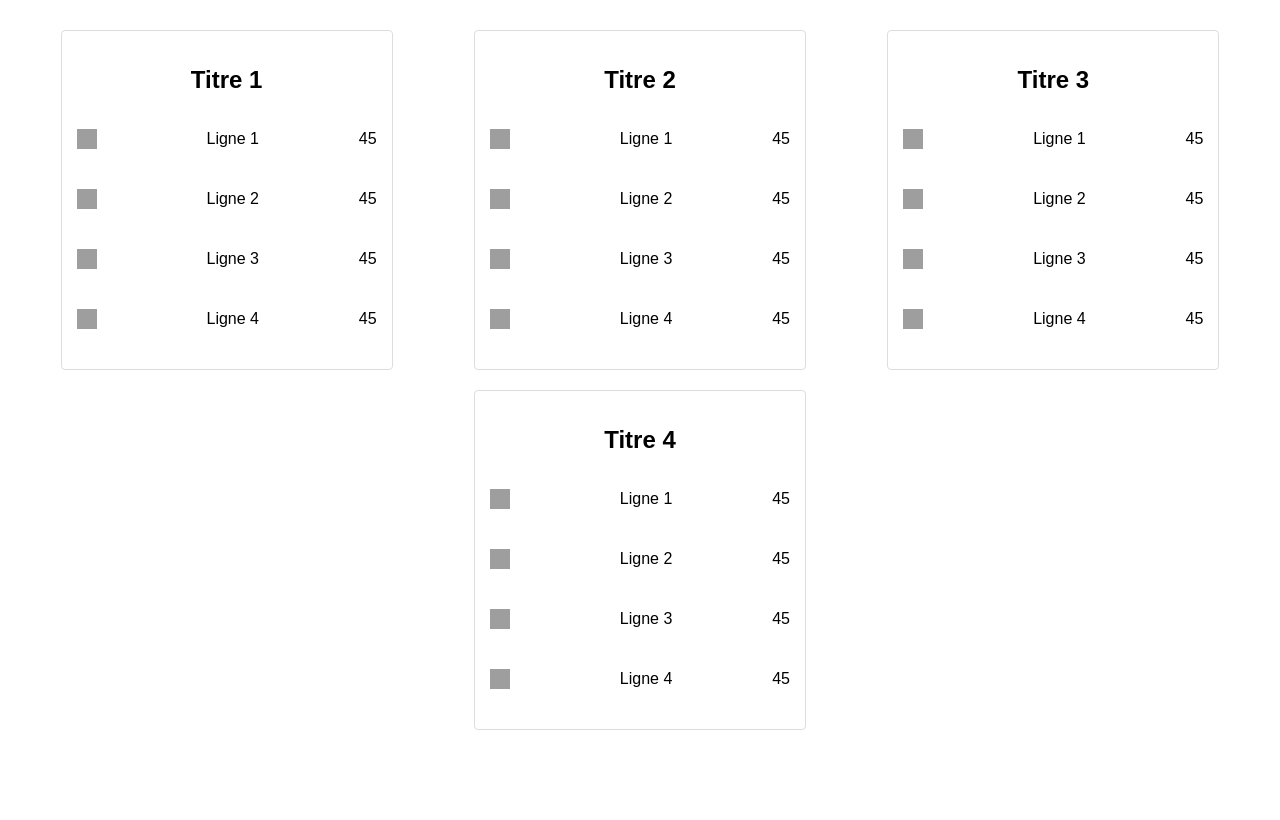
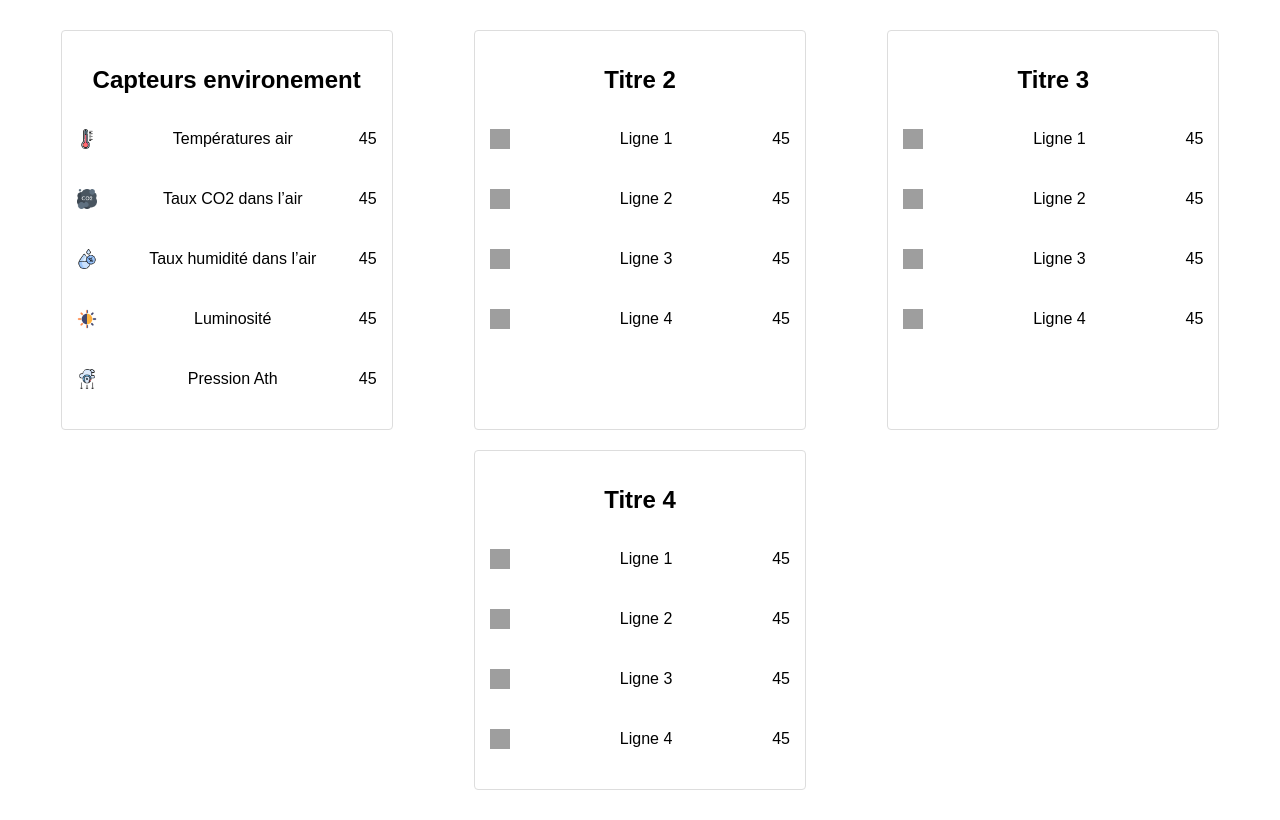
Before and after one commit to eme000/CDA, a Flask app: template 02_Client_leger/WEB_FLASK/app/templates/mini_factory_1_production.html in a window 1280 px wide. Shown: the part 41-861 px from the top of the page. Before the commit the page ends 771 px from the top, so only its background shows below. Run offline with Flask 3, Linux system fonts and the light colour scheme; the template is opened without the code that fills it, so the values that code supplies are empty; grey boxes are pictures that could not be loaded.

Commit message:
list capteur

```diff
--- a/02_Client_leger/WEB_FLASK/app/routes.py
+++ b/02_Client_leger/WEB_FLASK/app/routes.py
@@ -11,7 +11,7 @@ def home():
 def mini_factory():
     return render_template('mini_factory_1.html')
 
-@app.route('/mini_factory__1_production')
+@app.route('/mini_factory__1_/mini_factory__1_production')
 def mini_factory_1_production():
     return render_template('mini_factory_1_production.html')
 
--- a/02_Client_leger/WEB_FLASK/app/templates/mini_factory_1_production.html
+++ b/02_Client_leger/WEB_FLASK/app/templates/mini_factory_1_production.html
@@ -53,25 +53,30 @@
 
     <section>
         <div class="info-block" onclick="goInfoPage('http://0.0.0.0/info1')">
-            <h2>Titre 1</h2>
+            <h2>Capteurs environement</h2>
             <div class="info-row">
-                <img src="info-icon.png" alt="Icon">
-                <p>Ligne 1</p>
+                <img src="{{url_for('static', filename='icone_temperature.png')}}" alt="Icon_temp">
+                <p>Températures air</p>
                 <span>45</span>
             </div>
             <div class="info-row">
-                <img src="info-icon.png" alt="Icon">
-                <p>Ligne 2</p>
+                <img src="{{url_for('static', filename='icone_co2.png')}}" alt="Icon_cO0">
+                <p>Taux CO2 dans l’air</p>
                 <span>45</span>
             </div>
             <div class="info-row">
-                <img src="info-icon.png" alt="Icon">
-                <p>Ligne 3</p>
+                <img src="{{url_for('static', filename='icone_humidite.png')}}" alt="Icon_humidite">
+                <p>Taux humidité dans l’air</p>
                 <span>45</span>
             </div>
             <div class="info-row">
-                <img src="info-icon.png" alt="Icon">
-                <p>Ligne 4</p>
+                <img src="{{url_for('static', filename='icone_luminosite.png')}}" alt="Icon_luminosite">
+                <p>Luminosité</p>
+                <span>45</span>
+            </div>
+            <div class="info-row">
+                <img src="{{url_for('static', filename='icone_ath.png')}}" alt="Icon_ath">
+                <p>Pression Ath</p>
                 <span>45</span>
             </div>
         </div>
```
Also changed, not shown: 02_Client_leger/WEB_FLASK/app/templates/liste_capteur.html (added).
